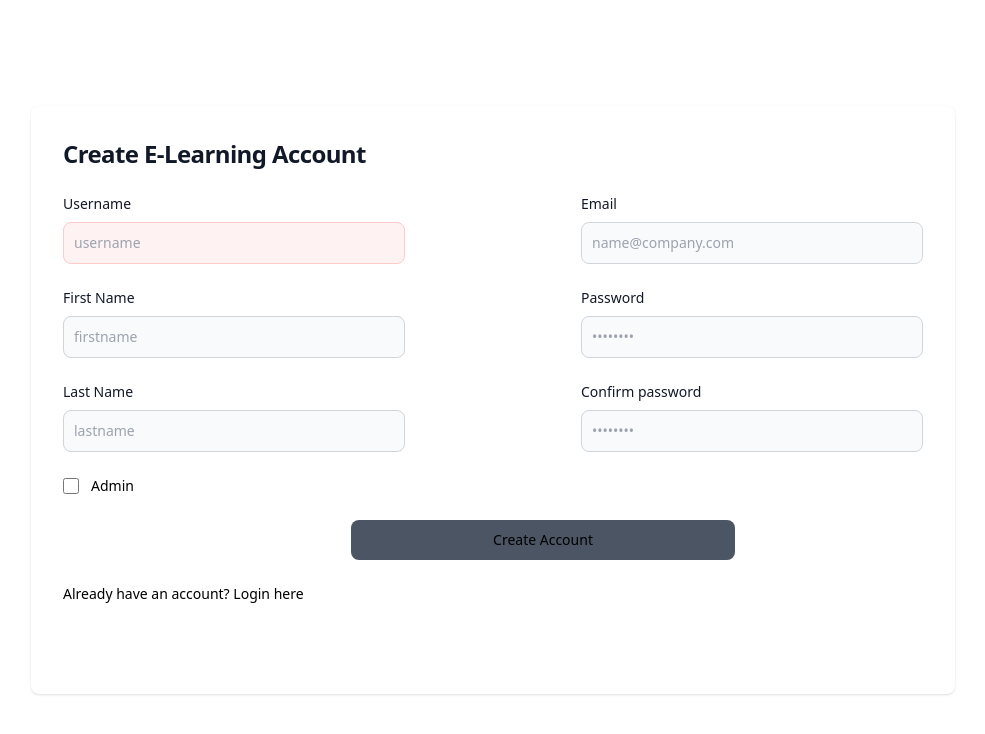
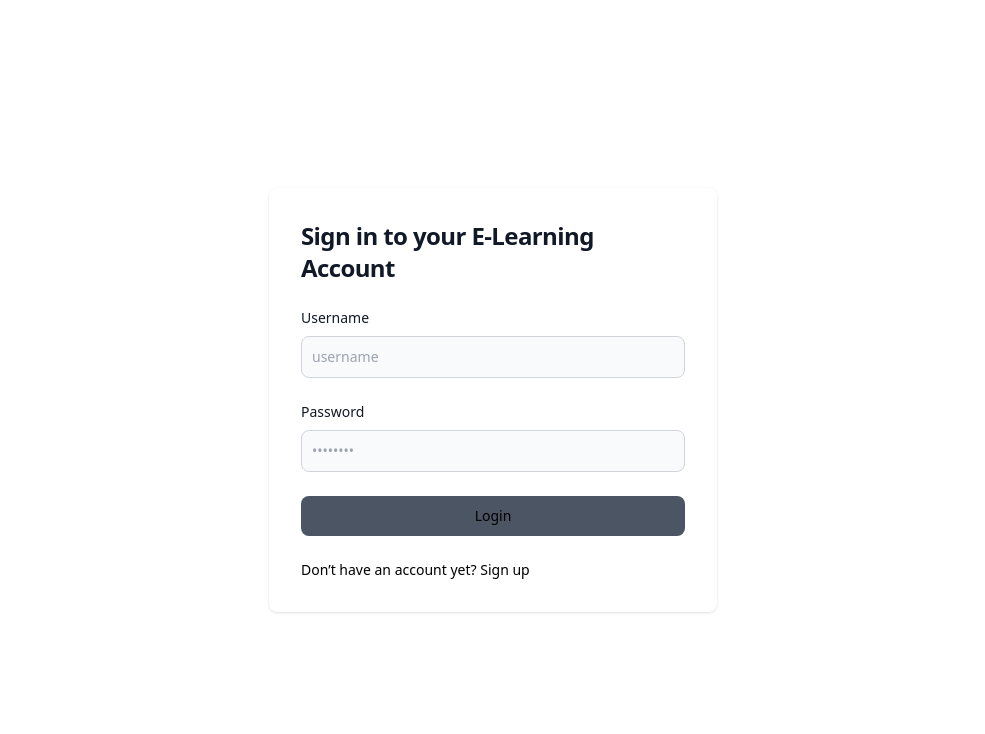
Before and after one commit to framgia/sph-els-gift-canovas, a React (Create React App) app in the folder frontend/e-learning-fe/: page / in a window 1280 px wide. Shown: the top 734 px of the page, without its empty margins (147-1132 px from the left). Built offline with nearby package versions, Linux system fonts and the light colour scheme.

Commit message:
[SELS_TASK] [FE/BE] SIGN UP - Navigate to login if success else back to signup page and show error message

```diff
--- a/frontend/e-learning-fe/package.json
+++ b/frontend/e-learning-fe/package.json
@@ -9,6 +9,7 @@
     "axios": "^1.1.0",
     "react": "^18.2.0",
     "react-dom": "^18.2.0",
+    "react-router-dom": "^6.4.2",
     "react-scripts": "5.0.1",
     "react-toastify": "^9.0.8",
     "web-vitals": "^2.1.4"
--- a/frontend/e-learning-fe/src/App.js
+++ b/frontend/e-learning-fe/src/App.js
@@ -1,10 +1,18 @@
+import { BrowserRouter, Routes, Route } from "react-router-dom";
+
+import Dashboard from "./components/dashboard";
+import Login from "./components/login";
 import SignUp from "./components/signup";
 
 function App() {
   return (
-    <div>
-      <SignUp />
-    </div>
+    <BrowserRouter>
+      <Routes>
+        <Route path="/" element={<Login />} />
+        <Route path="/signup" element={<SignUp />} />
+        <Route path="/dashboard" element={<Dashboard />} />
+      </Routes>
+    </BrowserRouter>
   );
 }
 
--- a/frontend/e-learning-fe/src/api/signup_api.js
+++ b/frontend/e-learning-fe/src/api/signup_api.js
@@ -11,7 +11,8 @@ export default {
       confirmPassword: confirm_password,
       isAdmin: is_admin,
     } = query;
-    const response = await axios.post("http://127.0.0.1:8000/register/", {
+    const response = await axios
+      .post("http://127.0.0.1:8000/register/", {
         username,
         firstname,
         lastname,
@@ -19,7 +20,15 @@ export default {
         password,
         confirm_password,
         is_admin,
+      })
+      .then((response) => {
+        return response;
+      })
+      .catch((error) => {
+        const result = error.response;
+        return result;
       });
+
     return response;
   },
 };
--- /dev/null
+++ b/frontend/e-learning-fe/src/components/dashboard.js
@@ -0,0 +1,5 @@
+function Dashboard() {
+  return <h1> HELLO DASHBOARD </h1>;
+}
+
+export default Dashboard;
--- a/frontend/e-learning-fe/src/components/login.js
+++ b/frontend/e-learning-fe/src/components/login.js
@@ -1,5 +1,5 @@
 import React, { useState } from "react";
-
+import { Link } from "react-router-dom";
 import { ToastContainer, toast } from "react-toastify";
 import "react-toastify/dist/ReactToastify.css";
 
@@ -134,12 +134,11 @@ function Login() {
               )}
               <p class="text-sm font-light text-black dark:text-black">
                 Don’t have an account yet?{" "}
-                <a
-                  href="#"
-                  class="font-medium text-black hover:underline dark:text-black"
-                >
-                  Sign up
-                </a>
+                <Link to="/signup">
+                  <a class="font-medium text-black hover:underline dark:text-black">
+                    Sign up
+                  </a>
+                </Link>
               </p>
             </div>
           </div>
--- a/frontend/e-learning-fe/src/components/signup.js
+++ b/frontend/e-learning-fe/src/components/signup.js
@@ -1,11 +1,12 @@
 import React, { useState } from "react";
-
+import { Link, useNavigate } from "react-router-dom";
 import { ToastContainer, toast } from "react-toastify";
 import "react-toastify/dist/ReactToastify.css";
 
 import API from "../api";
 
 function SignUp() {
+  const navigate = useNavigate();
   const [username, setUsername] = useState("");
   const [email, setEmail] = useState("");
   const [firstname, setFirstName] = useState("");
@@ -19,9 +20,8 @@ function SignUp() {
     setIsAdmin(!isAdmin);
   };
 
-  const handleSignUp = async () => {
-    if (password !== confirmPassword) {
-      toast.warn("Password Does Not Match!", {
+  const toastWarning = (message) => {
+    toast.warn(message, {
       position: "top-right",
       autoClose: 5000,
       hideProgressBar: false,
@@ -30,6 +30,23 @@ function SignUp() {
       draggable: true,
       progress: undefined,
     });
+  };
+
+  const toastSuccess = (message) => {
+    toast.success(message, {
+      position: "top-right",
+      autoClose: 5000,
+      hideProgressBar: false,
+      closeOnClick: true,
+      pauseOnHover: true,
+      draggable: true,
+      progress: undefined,
+    });
+  };
+
+  const handleSignUp = async () => {
+    if (password !== confirmPassword) {
+      toastWarning("Password Does Not Match!");
     } else {
       const response = await API.signup.signUp({
         username,
@@ -40,15 +57,11 @@ function SignUp() {
         confirmPassword,
         isAdmin,
       });
-      toast.success("Success!", {
-        position: "top-right",
-        autoClose: 5000,
-        hideProgressBar: false,
-        closeOnClick: true,
-        pauseOnHover: true,
-        draggable: true,
-        progress: undefined,
-      });
+
+      if (response.status === 200) {
+        toastSuccess("Success!");
+        navigate("/", { replace: true });
+      } else toastWarning("User Already Exist!");
     }
   };
 
@@ -267,12 +280,11 @@ function SignUp() {
               )}
               <p class="text-sm font-light text-black dark:text-black">
                 Already have an account?{" "}
-                <a
-                  href="#"
-                  class="font-medium text-black hover:underline dark:text-black"
-                >
+                <Link to="/">
+                  <a class="font-medium text-black hover:underline dark:text-black">
                     Login here
                   </a>
+                </Link>
               </p>
             </div>
           </div>
```
Also changed, not shown: 2 other files (tests, documents, lock files or other folders). Lines whose indentation alone changed are shown as unchanged.
